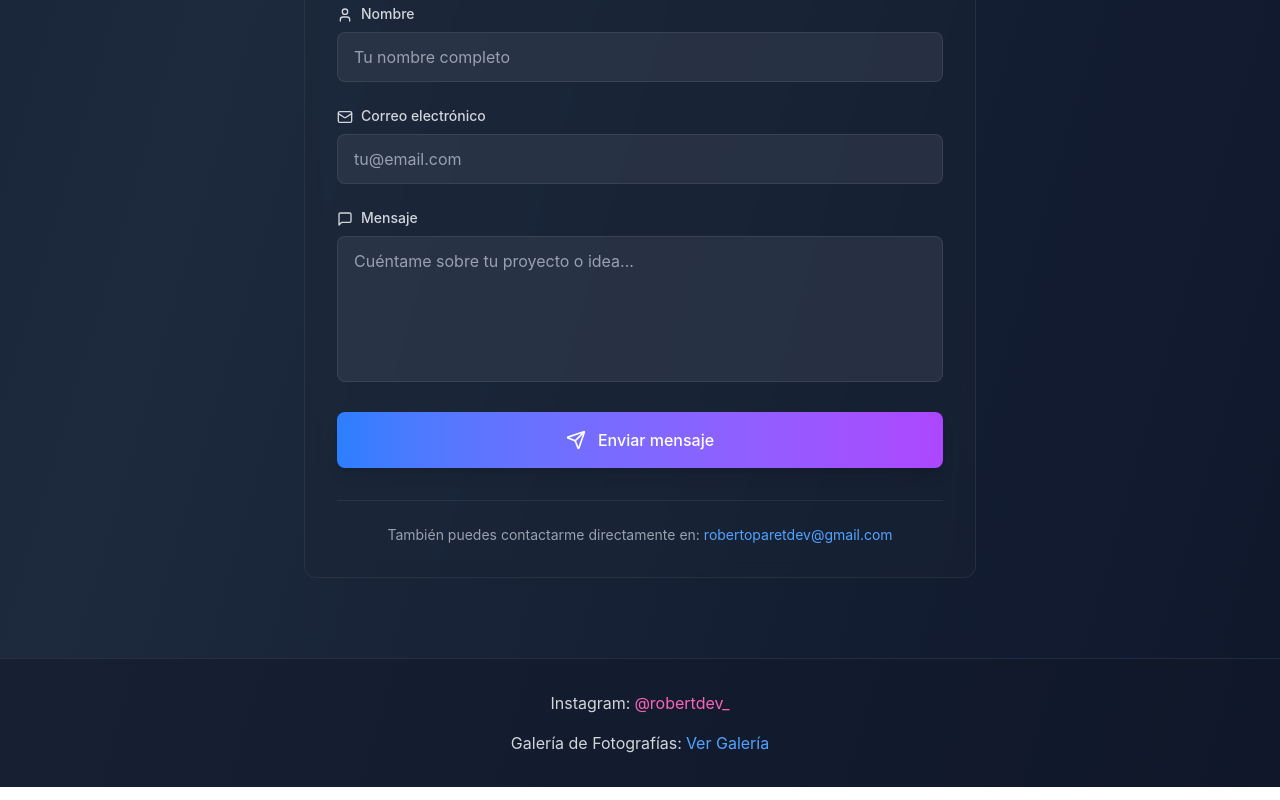
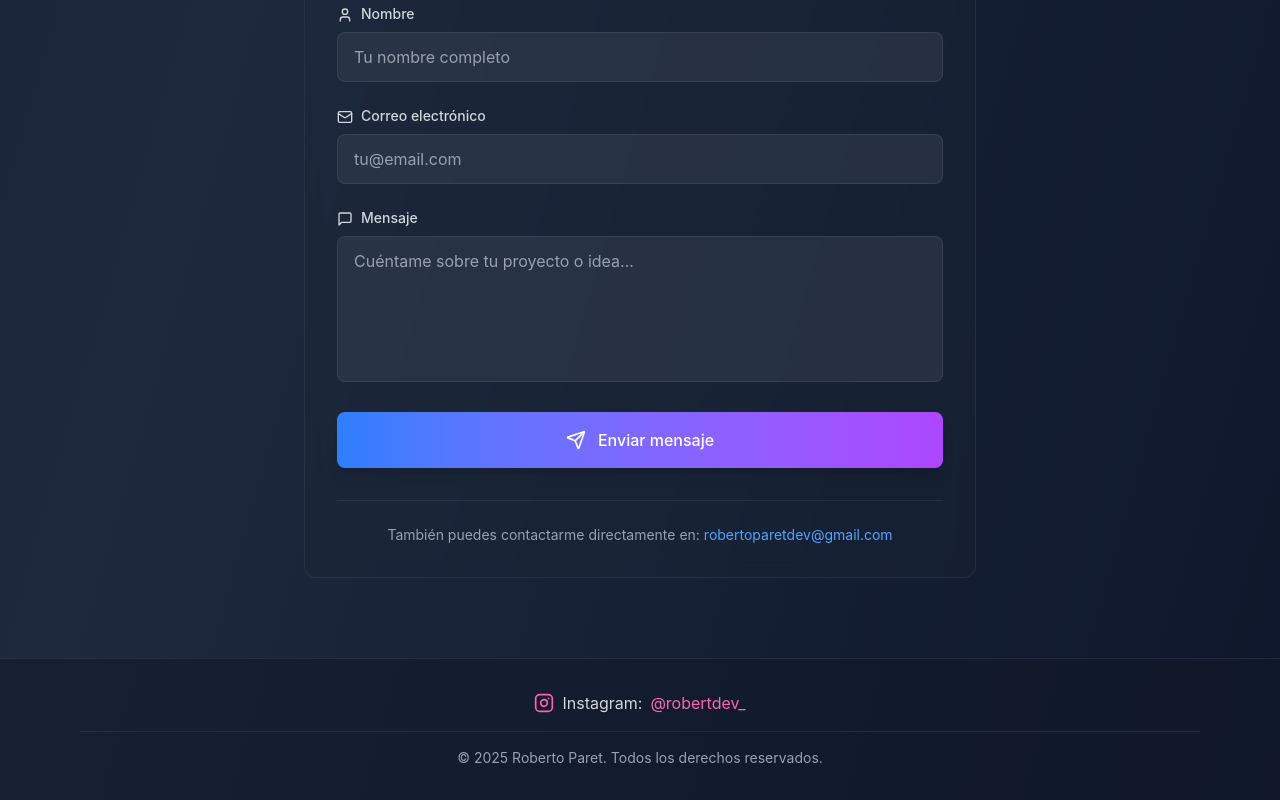
Before and after one commit to robertoparet/RobertoParet, a React (Vite) app: page / in a window 1280 px wide. Shown: the part 3705-4505 px from the top of the page. Built offline with nearby package versions, Linux system fonts and the light colour scheme.

Commit message:
Update footer: Add Instagram icon, remove photo gallery section, and add copyright

```diff
--- a/src/components/Footer.tsx
+++ b/src/components/Footer.tsx
@@ -1,30 +1,27 @@
+import { Instagram } from 'lucide-react'
+
 const Footer = () => {
   return (
     <footer className="bg-gray-900/50 border-t border-gray-700/50 py-8">
       <div className="max-w-6xl mx-auto px-4">
-        <div className="text-center">
-          <p className="text-gray-300 mb-4">
-            Instagram:
+        <div className="text-center space-y-4">
+          <div className="flex items-center justify-center space-x-2">
+            <Instagram className="w-5 h-5 text-pink-400" />
+            <span className="text-gray-300">Instagram:</span>
             <a
               href="https://instagram.com/robertdev_"
               target="_blank"
               rel="noopener noreferrer"
-              className="text-pink-400 hover:text-pink-300 ml-1 transition-colors duration-300"
+              className="text-pink-400 hover:text-pink-300 transition-colors duration-300"
             >
               @robertdev_
             </a>
-          </p>
-          <p className="text-gray-300">
-            Galería de Fotografías:
-            <a
-              href="https://galeriad.vercel.app"
-              target="_blank"
-              rel="noopener noreferrer"
-              className="text-blue-400 hover:text-blue-300 ml-1 transition-colors duration-300"
-            >
-              Ver Galería
-            </a>
-          </p>
+          </div>
+          <div className="border-t border-gray-700/50 pt-4">
+            <p className="text-gray-400 text-sm">
+              © {new Date().getFullYear()} Roberto Paret. Todos los derechos reservados.
+            </p>
+          </div>
         </div>
       </div>
     </footer>
```
